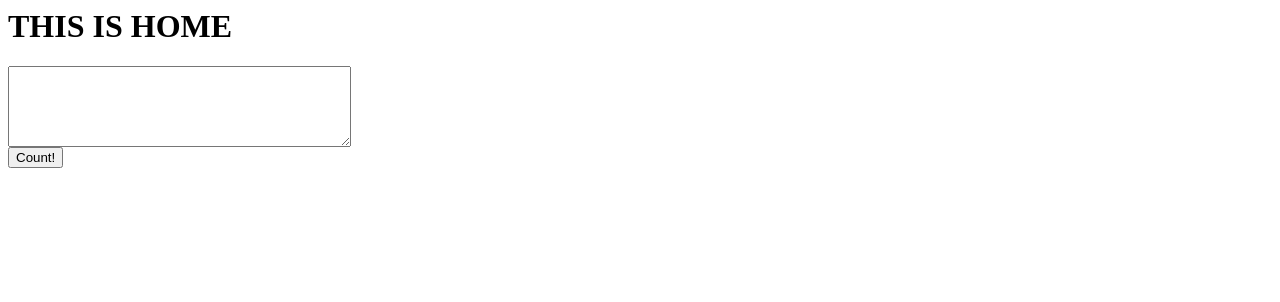
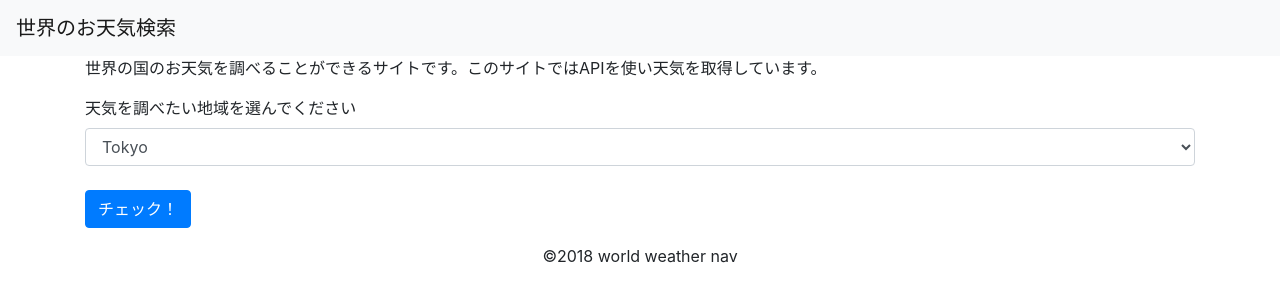
Before and after one commit to Junya-Taniguchi/weather-project, a Django app: page / in a window 1280 px wide. Shown: the top 302 px of the page. Run offline with Django 3.2, Linux system fonts and the light colour scheme; some libraries are stand-ins or nearby versions.

Commit message:
BootStrap追加

```diff
--- /dev/null
+++ b/templates/base.html
@@ -0,0 +1,36 @@
+<!doctype html>
+<html lang="en">
+
+<head>
+  <!-- Required meta tags -->
+  <meta charset="utf-8">
+  <meta name="viewport" content="width=device-width, initial-scale=1, shrink-to-fit=no">
+
+  <!-- Bootstrap CSS -->
+  <link rel="stylesheet" href="https://stackpath.bootstrapcdn.com/bootstrap/4.1.3/css/bootstrap.min.css" integrity="sha384-MCw98/SFnGE8fJT3GXwEOngsV7Zt27NXFoaoApmYm81iuXoPkFOJwJ8ERdknLPMO" crossorigin="anonymous">
+
+  <title>世界のお天気検索</title>
+</head>
+
+<body>
+  <!-- As a link -->
+  <nav class="navbar navbar-light bg-light">
+    <a class="navbar-brand" href="/">世界のお天気検索</a>
+  </nav>
+
+  <div class="container">
+    {% block content %}
+    {% endblock %}
+  </div>
+
+  <footer class="text-center text-small">
+    <p class="mb-1">&copy;2018 world weather nav</p>
+  </footer>
+  <!-- Optional JavaScript -->
+  <!-- jQuery first, then Popper.js, then Bootstrap JS -->
+  <script src="https://code.jquery.com/jquery-3.3.1.slim.min.js" integrity="sha384-q8i/X+965DzO0rT7abK41JStQIAqVgRVzpbzo5smXKp4YfRvH+8abtTE1Pi6jizo" crossorigin="anonymous"></script>
+  <script src="https://cdnjs.cloudflare.com/ajax/libs/popper.js/1.14.3/umd/popper.min.js" integrity="sha384-ZMP7rVo3mIykV+2+9J3UJ46jBk0WLaUAdn689aCwoqbBJiSnjAK/l8WvCWPIPm49" crossorigin="anonymous"></script>
+  <script src="https://stackpath.bootstrapcdn.com/bootstrap/4.1.3/js/bootstrap.min.js" integrity="sha384-ChfqqxuZUCnJSK3+MXmPNIyE6ZbWh2IMqE241rYiqJxyMiZ6OW/JmZQ5stwEULTy" crossorigin="anonymous"></script>
+</body>
+
+</html>
--- a/templates/home.html
+++ b/templates/home.html
@@ -1,7 +1,21 @@
-<h1>THIS IS HOME</h1>
+{% extends 'base.html' %}
+
+{% block content %}
+<p>世界の国のお天気を調べることができるサイトです。このサイトではAPIを使い天気を取得しています。</p>
 
 <form action="{% url 'ask' %}">
-  <textarea cols="40" rows="5" name="fulltext"></textarea>
-  <br />
-  <input type="submit" value="Count!" />
+  <div class="form-group">
+    <label for="exampleFormControlSelect1">天気を調べたい地域を選んでください</label>
+    <select class="form-control" name="city">
+      <option value="Tokyo">Tokyo</option>
+      <option value="Washington">Washington</option>
+      <option value="Beijing">Beijing</option>
+      <option value="Roma">Roma</option>
+      <option value="Paris">Paris</option>
+    </select>
+    <br />
+    <input class="btn btn-primary" type="submit" value="チェック！" />
+  </div>
 </form>
+
+{% endblock %}
--- a/weatherproject/settings.py
+++ b/weatherproject/settings.py
@@ -20,7 +20,7 @@ BASE_DIR = os.path.dirname(os.path.dirname(os.path.abspath(__file__)))
 # See https://docs.djangoproject.com/en/2.0/howto/deployment/checklist/
 
 # SECURITY WARNING: keep the secret key used in production secret!
-SECRET_KEY = 'x7#9k47=#ngc(y6#e%v2is1c0m1fn=epm)fewsag_i^d4i4h3c'
+SECRET_KEY = 'your secret_key'
 
 # SECURITY WARNING: don't run with debug turned on in production!
 DEBUG = True
--- a/weatherproject/views.py
+++ b/weatherproject/views.py
@@ -3,20 +3,23 @@ from django.shortcuts import render
 import requests
 import json
 
+
 def home(request):
     return render(request, 'home.html')
 
+
 def ask(request):
-    fulltext = request.GET['fulltext']
-    city = fulltext
-    APIkey = "6006c8a1d90dd8e603fc35057667698f"
+    city = request.GET['city']
+    city = city
+    APIkey = "your APIkey"
 
-    api = "http://api.openweathermap.org/data/2.5/weather?q="+city+"&APPID="+APIkey
+    api = "http://api.openweathermap.org/data/2.5/weather?q=" + city + "&APPID=" + APIkey
     r = requests.get(api)
     data = json.loads(r.text)
 
-    k2c = lambda k: k - 273.15
+    def k2c(k): return k - 273.15
     name = data["name"]
     weather = data["weather"][0]["description"]
-    ondo = k2c(data["main"]["temp_min"])
-    return render(request, 'ask.html' ,{'name' : name,'weather': weather,'ondo': ondo})
+    temp_max = k2c(data["main"]["temp_max"])
+    temp_min = k2c(data["main"]["temp_min"])
+    return render(request, 'ask.html', {'name': name, 'weather': weather, 'temp_max': temp_max, 'temp_min': temp_min})
```
Also changed, not shown: templates/ask.html (+18 -4 lines), templates/weather.py (deleted, +0 -22 lines).
